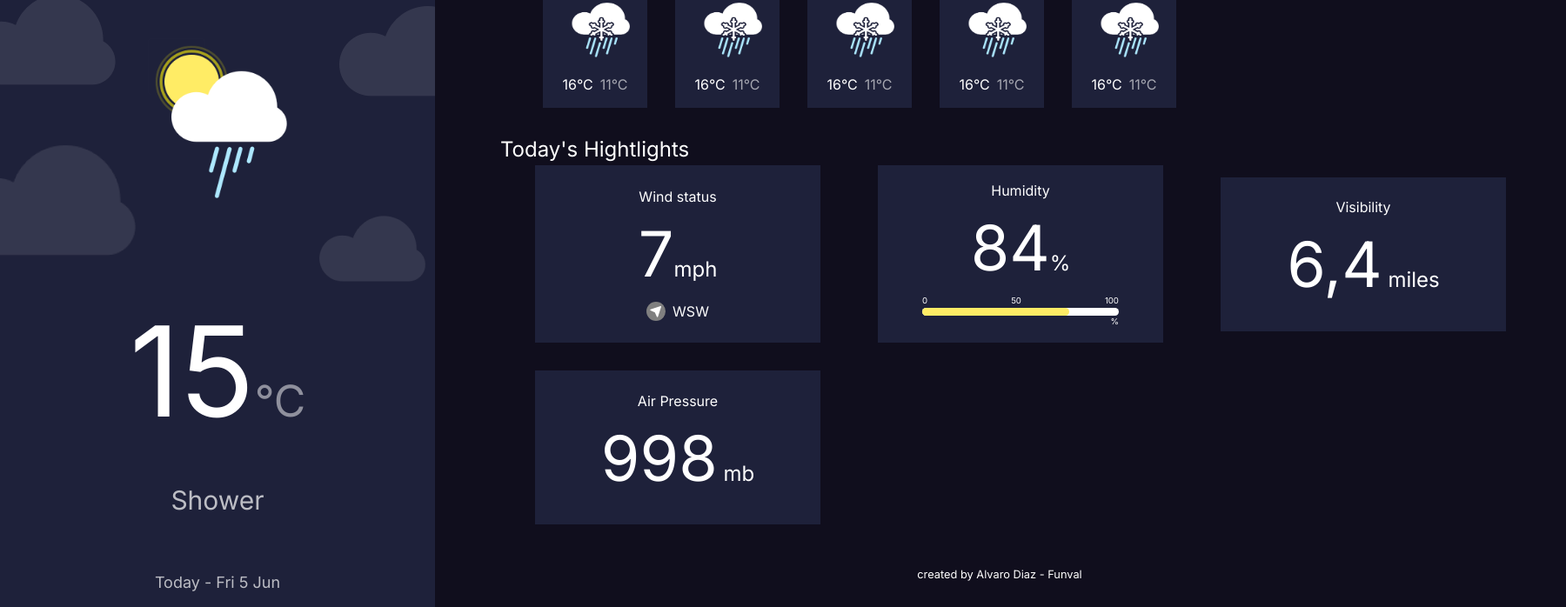
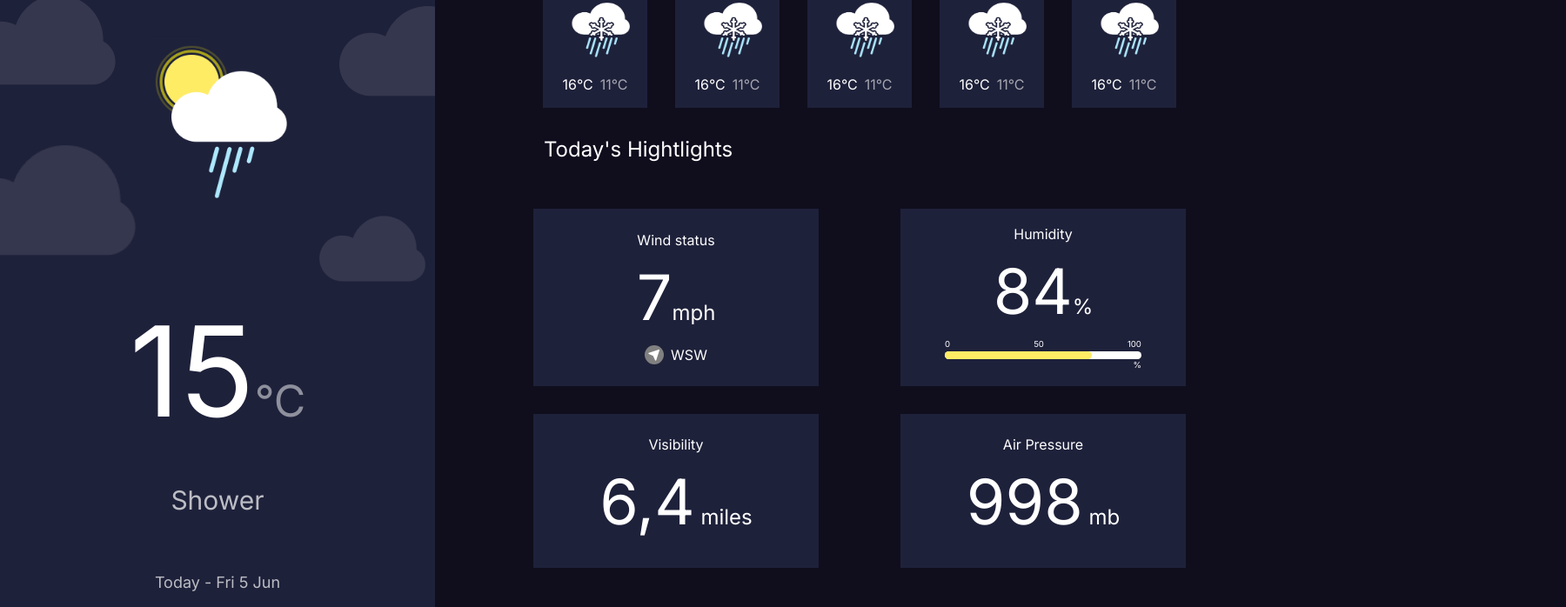
Before and after one commit to Alvarobyui/weather-web-app, a Next.js app: page / in a window 1280 px wide. Shown: the part 174-872 px from the top of the page at 87% size, 1800 px wide, since content can reach past the window. Built offline with nearby package versions, Linux system fonts and the light colour scheme.

Commit message:
Frontend design fully responsive done :)

```diff
--- a/app/components/Head.css
+++ b/app/components/Head.css
@@ -119,7 +119,7 @@
   #head {
     gap: 2rem;
     height: 100%;
-    width: 100%;
+    min-width: 40%;
   }
   .text {
     align-items: center;
--- a/app/components/Hightlights.css
+++ b/app/components/Hightlights.css
@@ -2,6 +2,7 @@
   display: flex;
   flex-direction: column;
 }
+
 footer {
   text-align: center;
   margin-top: 4rem;
@@ -13,6 +14,7 @@ footer {
   grid-template-columns: repeat(auto-fit, minmax(320px, 1fr));
   padding: 25px 0px 0px 27px;
 }
+
 #hight .cards .card {
   min-height: 204px;
   min-width: 328px;
@@ -26,7 +28,7 @@ footer {
   font-size: 1rem;
 }
 
-.big-num  {
+.big-num {
   font-size: 4.5rem;
 }
 
@@ -40,9 +42,10 @@ footer {
   gap: 0.5rem;
   align-items: center;
 }
+
 #hight .cards .card .wind-info .wind-arrow {
   border-radius: 50%;
-  background-color: gray ;
+  background-color: gray;
   padding: 3px;
 }
 
@@ -51,25 +54,29 @@ footer {
   display: flex;
   flex-direction: column;
 }
+
 .humidity-bar div {
   display: flex;
   gap: 6rem;
   justify-content: space-between;
 }
-.humidity-bar div >* {
+
+.humidity-bar div>* {
   font-size: 0.6rem;
 }
 
-.humidity-info > p {
+.humidity-info>p {
   text-align: end;
   font-size: 0.6rem;
 }
+
 #bar {
   width: 100%;
   height: 9px;
   background-color: #ffffff;
   border-radius: 5px;
 }
+
 #bar .bar-fill {
   width: 75%;
   background-color: #FFEC65;
@@ -87,6 +94,7 @@ footer {
     height: 70vh;
     margin-top: 20px;
   }
+
   footer {
     margin-top: 1rem;
   }
@@ -96,6 +104,7 @@ footer {
 @media screen and (min-width: 67rem) {
   #hight .cards {
     display: grid;
+    flex-wrap: nowrap;
     place-items: center;
     overflow: hidden;
     overflow-y: scroll;
@@ -103,16 +112,27 @@ footer {
     height: 65%;
     margin-top: 0;
     margin-left: 3rem;
+
   }
+
   footer {
     margin-top: 3rem;
   }
 }
 
 @media screen and (min-width: 1200px) {
-  #hight {
-    display: flex;
-    flex-direction: column;
+  #hight .cards {
+    grid-template-columns: repeat(auto-fit, minmax(320px, 1fr));
     flex-wrap: wrap;
+    padding: 0;
+    height: 65%;
+    margin: 50px 10px 0 50px;
+    /*  max-width: none;
+    min-width: none;
+    width: 100%; */
+  }
+
+  #hight .cards .card {
+    margin-right: 36px;
   }
 }
--- a/app/components/Main.css
+++ b/app/components/Main.css
@@ -75,7 +75,7 @@
     flex-wrap: nowrap;
     overflow: hidden;
     overflow-x: scroll;
-    width: 70vh;
+    max-width: 85vh;
     height: 35vh;
     gap: 1rem;
   }
@@ -88,17 +88,22 @@
 @media screen and (min-width: 67rem) {
 
   .cards {
-    flex-wrap: wrap;
+    /* flex-wrap: wrap;
     overflow: auto;
-    overflow-x: auto;
+    overflow-x: auto; */
     width: 100%;
     height: 35%;
     gap: 2rem;
     margin-left: 1.5rem;
+    max-width: 100%;
   }
   .cards .card {
     width: 120px;
     height: 177px;
   }
+  /* .UIM {
+    justify-content: end;
+    margin-right: 100px;
+  } */
 
 }
--- a/app/components/Navbar.css
+++ b/app/components/Navbar.css
@@ -68,9 +68,10 @@ nav > * {
   height: 40px;
 }
 
-@media screen and (min-width: 50rem) {
+@media screen and (min-width: 45rem) {
   nav {
-    width: 100%;
+    min-width: 40%;
+   /*  width: 100%; */
   }
   nav > * {
     flex-grow: 0;
--- a/app/globals.css
+++ b/app/globals.css
@@ -37,7 +37,11 @@ body {
 
 @media screen and (min-width: 1200px) {
   .content {
-    min-width: 1300px;
+    max-width: 1440px;
     padding: 10px 100px 0 50px;
   }
+  .content h1 {
+    margin-left: 75px;
+    font-size: 1.5rem;
+  }
 }
```
